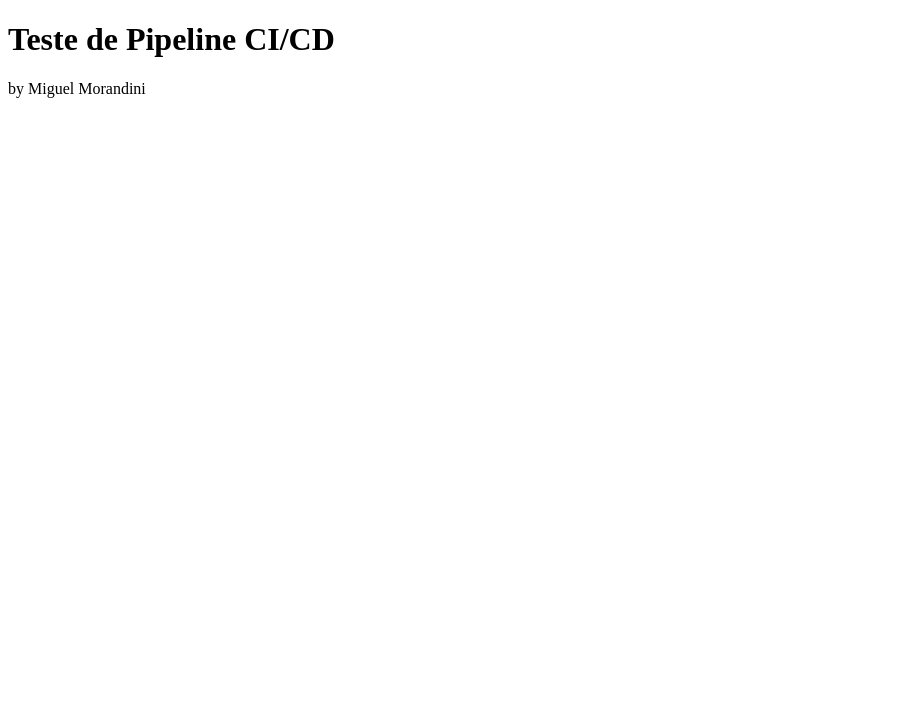
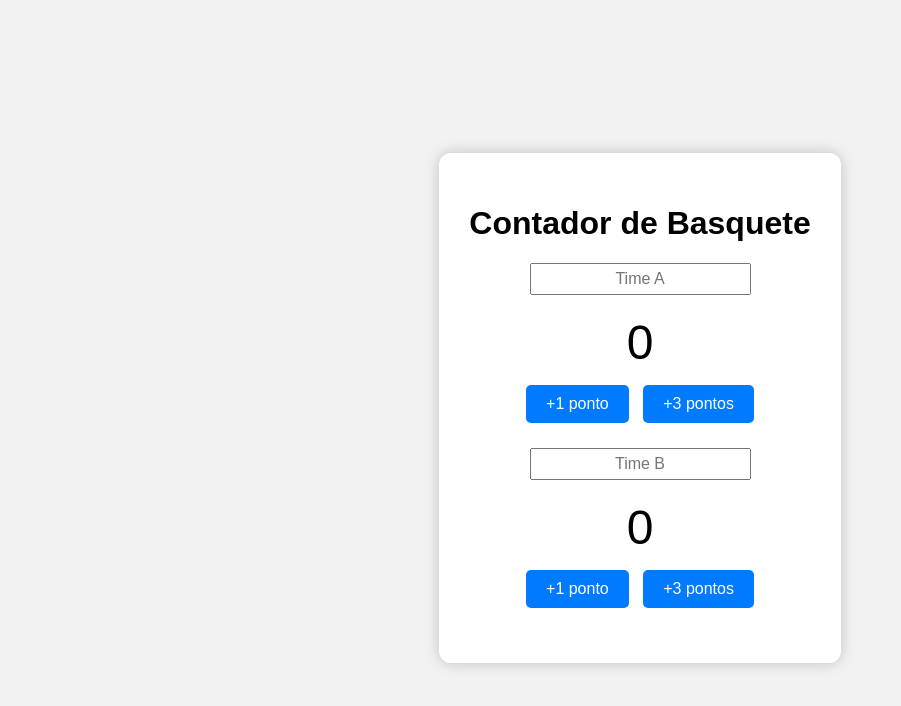
Before and after one commit to miguelmorandini/pipeline-ci-cd, a website: page index.html in a window 1280 px wide. Shown: the whole page, without its empty margins (0-901 px from the left). Drawn offline with Linux system fonts and the light colour scheme.

Commit message:
feat: contador de basquete

```diff
--- a/index.html
+++ b/index.html
@@ -1,14 +1,34 @@
 <!DOCTYPE html>
-<html>
+<html lang="pt-BR">
 
 <head>
-    <title>Pipeline CI CD</title>
-    <link rel="icon" type="image/x-icon" href="https://avatars.githubusercontent.com/u/171362135?v=4">
+    <meta charset="UTF-8">
+    <meta name="viewport" content="width=device-width, initial-scale=1.0">
+    <title>Contador de Basquete</title>
+    <link rel="stylesheet" href="style.css">
+    <link rel="icon" href="https://upload.wikimedia.org/wikipedia/commons/thumb/0/09/Emojione_1F3C0.svg/40px-Emojione_1F3C0.svg.png" type="image/x-icon">
 </head>
 
 <body>
-    <h1>Teste de Pipeline CI/CD</h1>
-    <p>by Miguel Morandini</p>
+    <div class="container">
+        <h1>Contador de Basquete</h1>
+
+        <div class="team">
+            <input type="text" id="team1-name" placeholder="Time A">
+            <div class="score" id="team1-score">0</div>
+            <button onclick="addPoints('team1', 1)">+1 ponto</button>
+            <button onclick="addPoints('team1', 3)">+3 pontos</button>
+        </div>
+
+        <div class="team">
+            <input type="text" id="team2-name" placeholder="Time B">
+            <div class="score" id="team2-score">0</div>
+            <button onclick="addPoints('team2', 1)">+1 ponto</button>
+            <button onclick="addPoints('team2', 3)">+3 pontos</button>
+        </div>
+    </div>
+
+    <script src="src/index.js"></script>
 </body>
 
 </html>
--- a/src/index.js
+++ b/src/index.js
@@ -1,5 +1,12 @@
-// funcao teste que soma dois numeros
-function soma(a, b) {
-    return a + b;
+let scores = {
+    team1: 0,
+    team2: 0
+  };
+
+  function addPoints(team, points) {
+    scores[team] += points;
+    document.getElementById(`${team}-score`).textContent = scores[team];
   }
-  module.exports = soma;
+  if (typeof module !== 'undefined' && module.exports) {
+    module.exports = { addPoints, scores };
+  }
--- /dev/null
+++ b/style.css
@@ -0,0 +1,48 @@
+body {
+    font-family: Arial, sans-serif;
+    background-color: #f2f2f2;
+    display: flex;
+    justify-content: center;
+    align-items: center;
+    min-height: 100vh;
+  }
+
+  .container {
+    text-align: center;
+    background: white;
+    padding: 30px;
+    border-radius: 12px;
+    box-shadow: 0 0 15px rgba(0,0,0,0.2);
+  }
+
+  .team {
+    margin: 20px 0;
+  }
+
+  .team input {
+    font-size: 16px;
+    padding: 5px;
+    margin-bottom: 10px;
+    text-align: center;
+  }
+
+  .score {
+    font-size: 48px;
+    margin: 10px 0;
+  }
+
+  button {
+    font-size: 16px;
+    padding: 10px 20px;
+    margin: 5px;
+    cursor: pointer;
+    border: none;
+    border-radius: 5px;
+    background-color: #007bff;
+    color: white;
+    transition: background 0.3s;
+  }
+
+  button:hover {
+    background-color: #0056b3;
+  }
```
Also changed, not shown: tests/index.test.js (+14 -4 lines).
